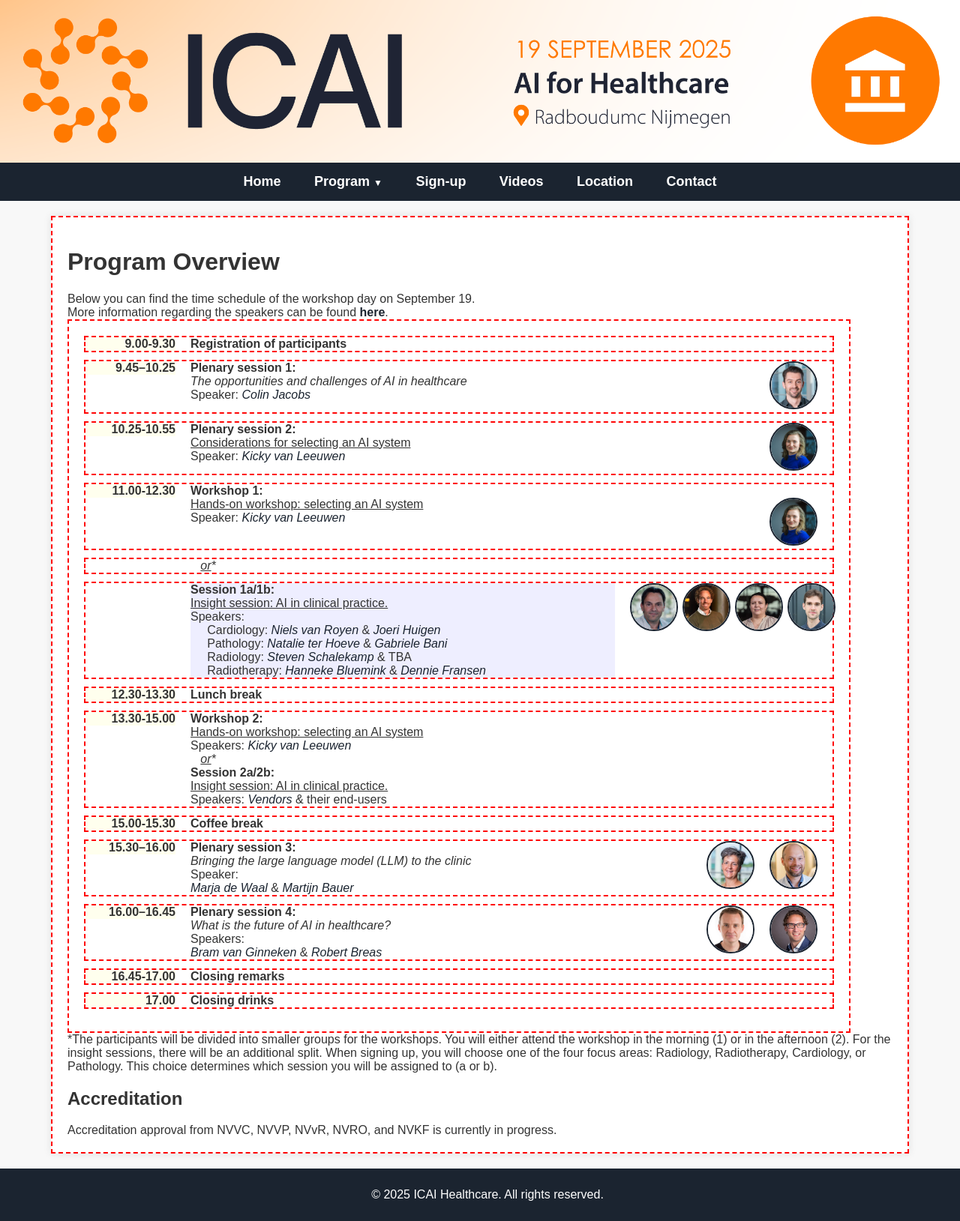
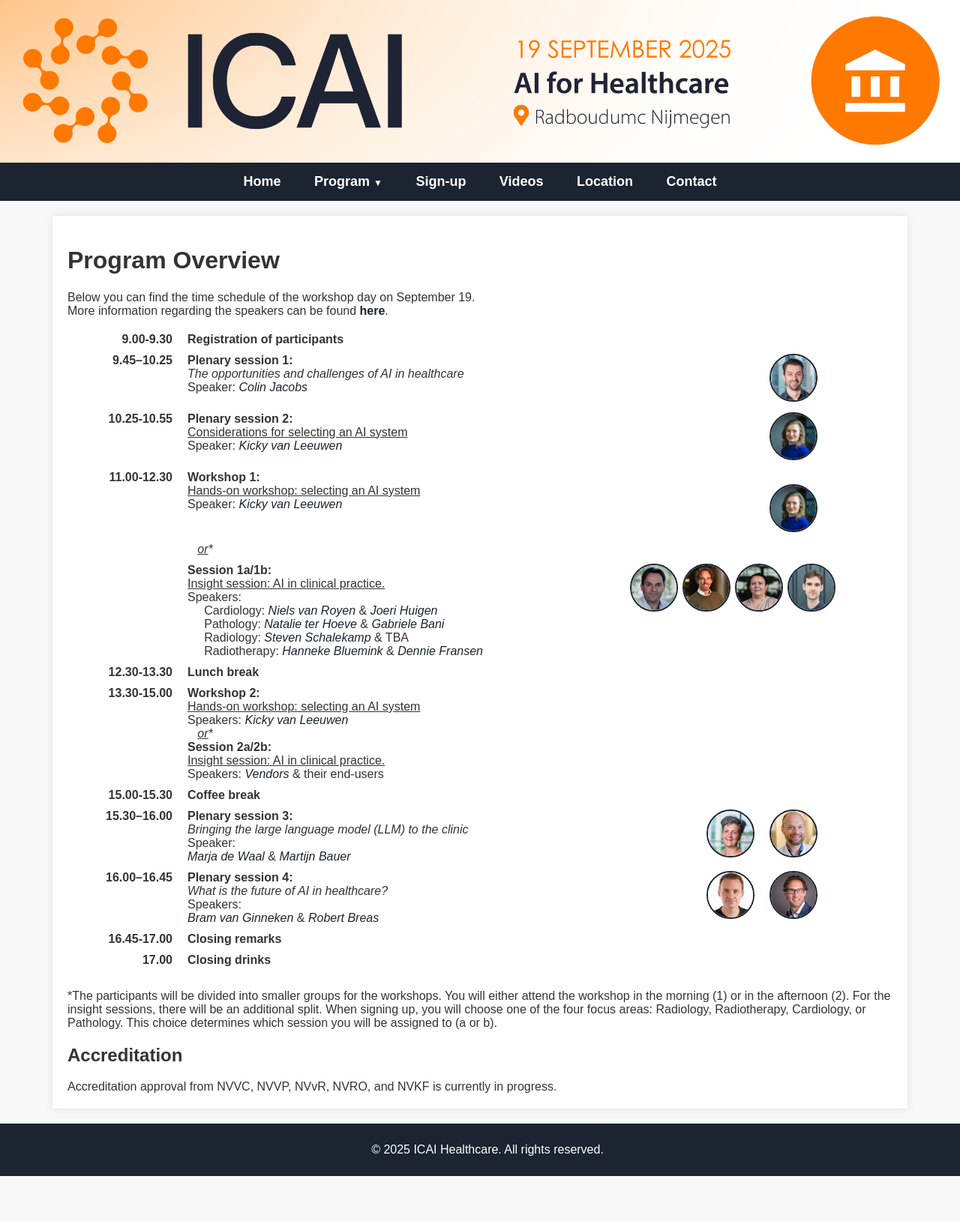
Before and after one commit to marliebesouw/marliebesouw.github.io, a Jekyll site: the page built from program.md, in a window 1280 px wide. Shown: the whole page at 75% size. Built offline with Jekyll 4.4.1, drawn with Linux system fonts in a browser that asks for light colours; after the commit the page ends 1569 px from its top, so only the background shows below that.

Commit message:
fixed layout program

```diff
--- a/assets/css/style.css
+++ b/assets/css/style.css
@@ -237,7 +237,6 @@
 .program-time {
     font-weight: bold;
     text-align: right; /* Align time to the right for clarity */
-    background: #ffe;
 
 }
 
@@ -349,9 +348,9 @@
     margin-right: 10px;
   }
 
-  main, .program, .program-item {
+ /* main, .program, .program-item {
     border: 2px dashed red;
-  }
+  }*/
 
 
   .program-description {
@@ -367,10 +366,7 @@
   }
 
   .program-text {
-   /* flex: 1;
-    min-width: 250px;*/
     width: 100%;
-    background: #eef;
 
   }
 
```
